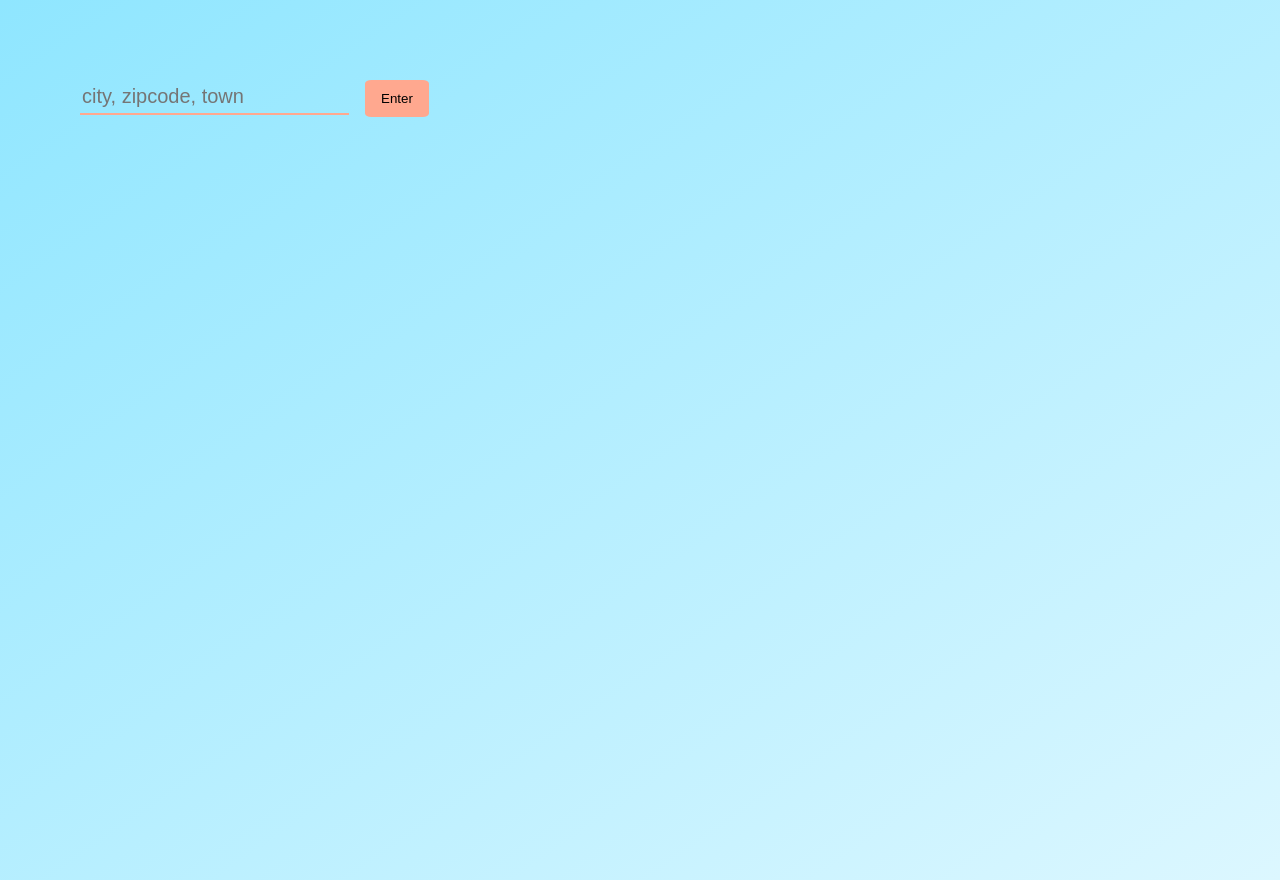
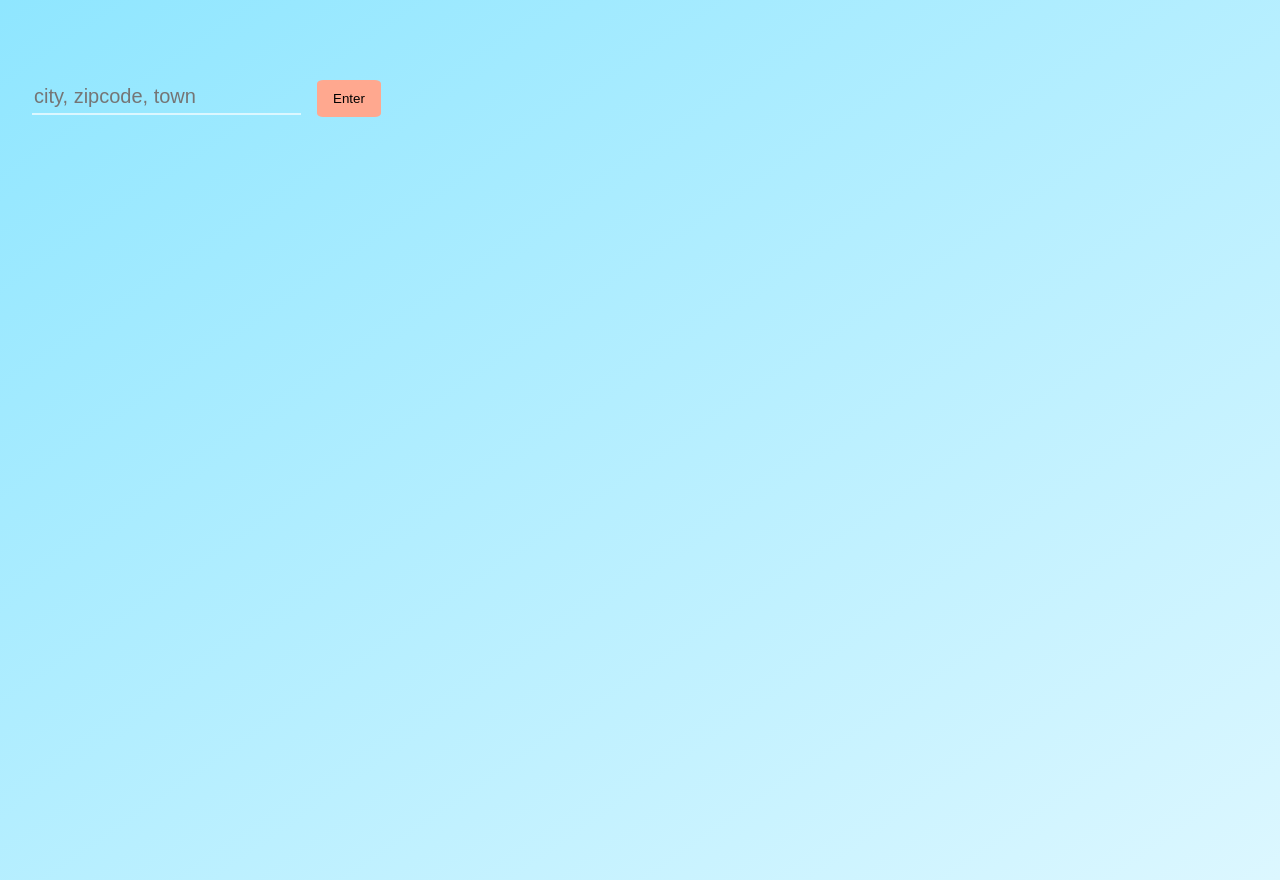
Before and after one commit to sjschweber/weather-app, a React (Create React App) app: page / in a window 1280 px wide. Built offline with nearby package versions, Linux system fonts and the light colour scheme.

Commit message:
Increase margin-top

```diff
--- a/src/App.css
+++ b/src/App.css
@@ -23,15 +23,16 @@ button:hover{
   background-color: #dcf7ff;
   border-color: #dcf7ff;
 }
-
+/*#ffa88f*/
 form{
+  margin: 2rem;
   text-align: left;
 }
 
 /* class css */
 
 .app__container {
-  margin: 5rem;
+  margin-top: 5rem;
   text-align: center;
   display: block;
 }
@@ -45,7 +46,7 @@ form{
   color: 	#404040;
   padding-bottom: 5px;
   border: none;
-  border-bottom: 2px solid #ffa88f;
+  border-bottom: 2px solid #dcf7ff;
   font-size: 20px;
 }
 .location_input:focus{
```
